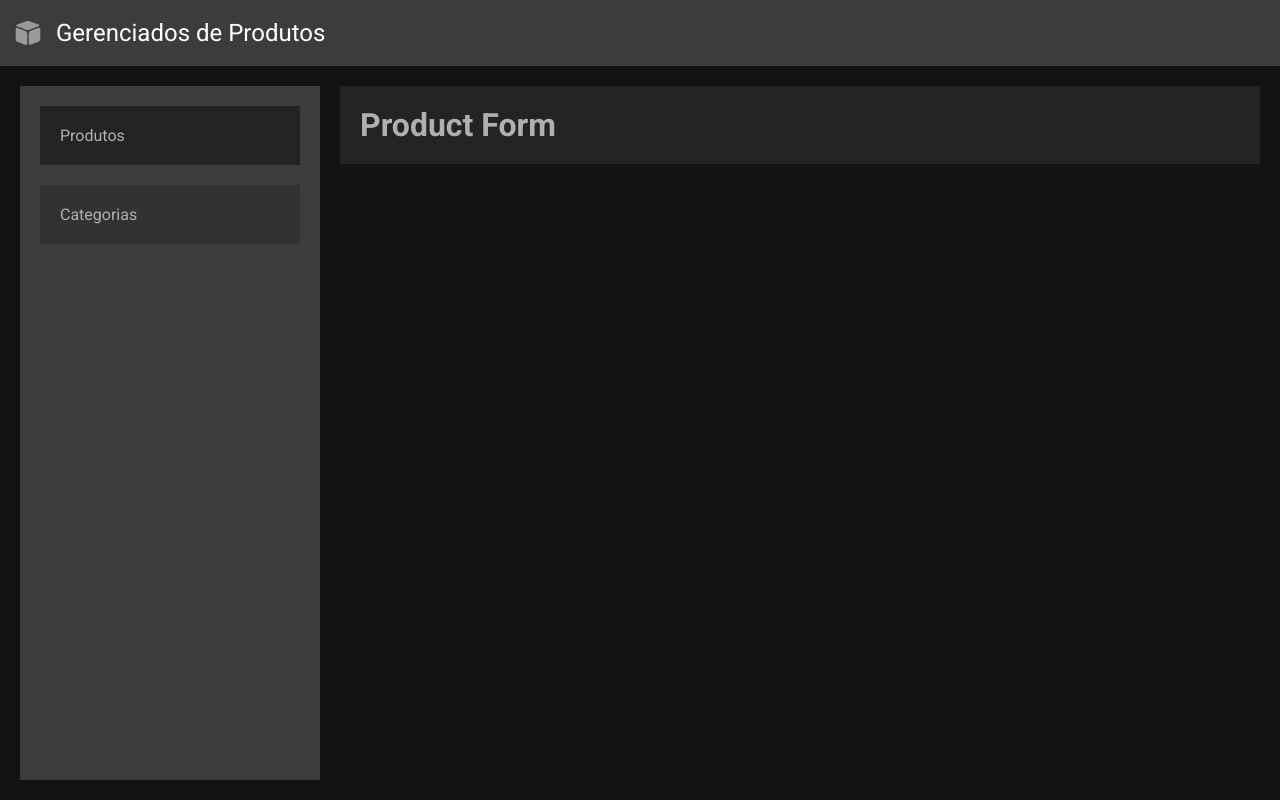
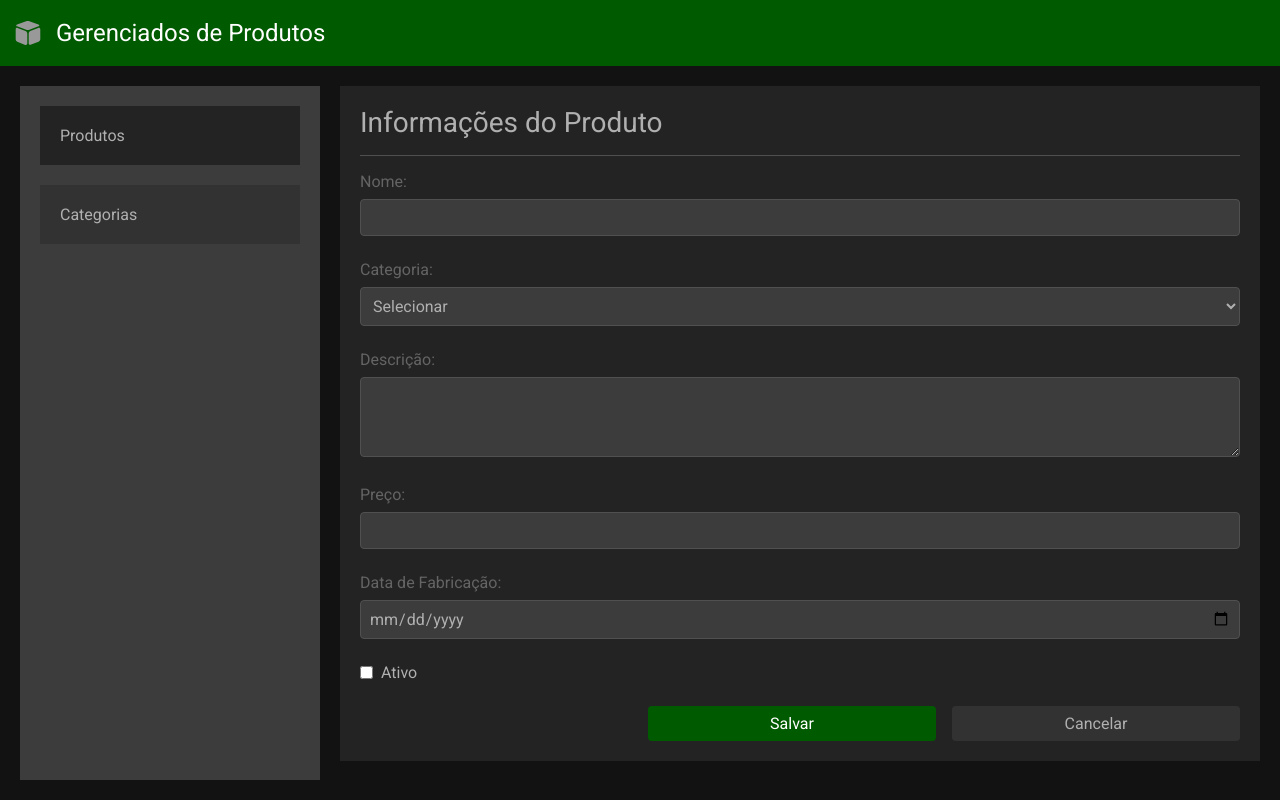
Before and after one commit to tfsantosbr/react-sample-app, a React (Vite) app: page /admin/products/edit in a window 1280 px wide. Built offline with nearby package versions, Linux system fonts and the light colour scheme.

Commit message:
form de produtos

```diff
--- a/src/assets/global.css
+++ b/src/assets/global.css
@@ -1,10 +1,15 @@
 :root {
   --white: rgb(255, 255, 255);
   --gray-300: rgb(176, 176, 176);
+  --gray-400: rgb(100, 100, 100);
+  --gray-500: rgb(80, 80, 80);
   --gray-600: rgb(60, 60, 60);
   --gray-700: rgb(50, 50, 50);
   --gray-800: rgb(35, 35, 35);
   --gray-900: rgb(18, 18, 18);
+  --green-500: rgb(0, 110, 0);
+  --green-600: rgb(0, 90, 0);
+  --green-700: rgb(0, 61, 0);
 }
 
 * {
@@ -29,6 +34,95 @@ body {
 body,
 input,
 textarea,
+select,
 button {
   font: 400 1rem "Roboto", sans-serif;
 }
+
+fieldset {
+  border: none;
+  display: flex;
+  flex-direction: column;
+  gap: 1.5rem;
+}
+
+fieldset legend {
+  width: 100%;
+  font-size: 1.75rem;
+  border-bottom: 1px solid var(--gray-500);
+  padding-bottom: 1rem;
+  margin-bottom: 1rem;
+}
+
+.input-wrapper label {
+  display: block;
+  color: var(--gray-400);
+}
+
+.input-wrapper input:not([type="checkbox"]),
+.input-wrapper textarea,
+.input-wrapper select {
+  width: 100%;
+  padding: 0.5rem;
+  margin-top: 0.5rem;
+  border: 1px solid var(--gray-500);
+  border-radius: 0.25rem;
+  background: var(--gray-600);
+  color: var(--gray-300);
+}
+
+.input-wrapper textarea {
+  height: 5rem;
+}
+
+.checkbox-wrapper {
+  display: flex;
+  gap: 0.5rem;
+  align-items: center;
+}
+
+.checkbox-wrapper label {
+  color: var(--gray-300);
+  cursor: pointer;
+}
+
+.actions-wrapper {
+  display: flex;
+  gap: 1rem;
+  justify-content: flex-end;
+}
+
+.actions-wrapper button {
+  padding: 0.5rem 1rem;
+  border: none;
+  border-radius: 0.25rem;
+  background: var(--gray-700);
+  color: var(--gray-300);
+  cursor: pointer;
+  width: 18rem;
+}
+
+.actions-wrapper button:hover {
+  background: var(--gray-600);
+}
+
+.actions-wrapper button:disabled {
+  background: var(--gray-700);
+  color: var(--gray-500);
+  cursor: not-allowed;
+}
+
+.actions-wrapper button[type="submit"] {
+  background: var(--green-600);
+  color: var(--white);
+}
+
+.actions-wrapper button[type="submit"]:hover {
+  background: var(--green-500);
+}
+
+.actions-wrapper button[type="submit"]:disabled {
+  background: var(--green-700);
+  color: var(--green-600);
+  cursor: not-allowed;
+}
--- a/src/components/Header.module.css
+++ b/src/components/Header.module.css
@@ -4,7 +4,7 @@
   gap: 0.625rem;
   height: 70px;
   padding: 0.625rem 0.625rem;
-  background-color: var(--gray-600);
+  background-color: var(--green-600);
   font-size: 1.5rem;
 }
 
--- a/src/pages/ProductForm.tsx
+++ b/src/pages/ProductForm.tsx
@@ -1,3 +1,51 @@
 export function ProductForm() {
-  return <h1>Product Form</h1>;
+  return (
+    <form action="">
+      <fieldset>
+        <legend>Informações do Produto</legend>
+
+        <div className="input-wrapper">
+          <label htmlFor="name">Nome:</label>
+          <input type="text" id="name" />
+        </div>
+
+        <div className="input-wrapper">
+          <label htmlFor="categoryId">Categoria:</label>
+          <select id="categoryId">
+            <option value="" selected>
+              Selecionar
+            </option>
+            <option value="1">Categoria 1</option>
+            <option value="2">Categoria 2</option>
+            <option value="3">Categoria 3</option>
+          </select>
+        </div>
+
+        <div className="input-wrapper">
+          <label htmlFor="description">Descrição:</label>
+          <textarea id="description"></textarea>
+        </div>
+
+        <div className="input-wrapper">
+          <label htmlFor="price">Preço:</label>
+          <input type="number" id="price" step="0.01" min="0" />
+        </div>
+
+        <div className="input-wrapper">
+          <label htmlFor="manufactureAt">Data de Fabricação:</label>
+          <input type="date" id="manufactureAt" />
+        </div>
+
+        <div className="input-wrapper checkbox-wrapper">
+          <input type="checkbox" id="isActive" />
+          <label htmlFor="isActive">Ativo</label>
+        </div>
+
+        <div className="actions-wrapper">
+          <button type="submit">Salvar</button>
+          <button type="button">Cancelar</button>
+        </div>
+      </fieldset>
+    </form>
+  );
 }
```
Also changed, not shown: 1 other file (tests, documents, lock files or other folders).
